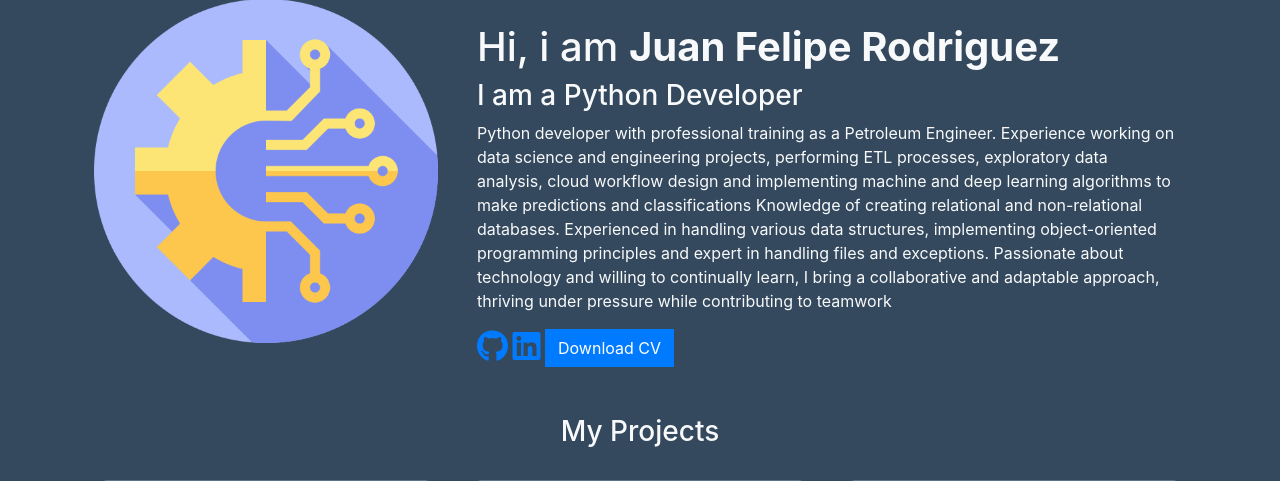
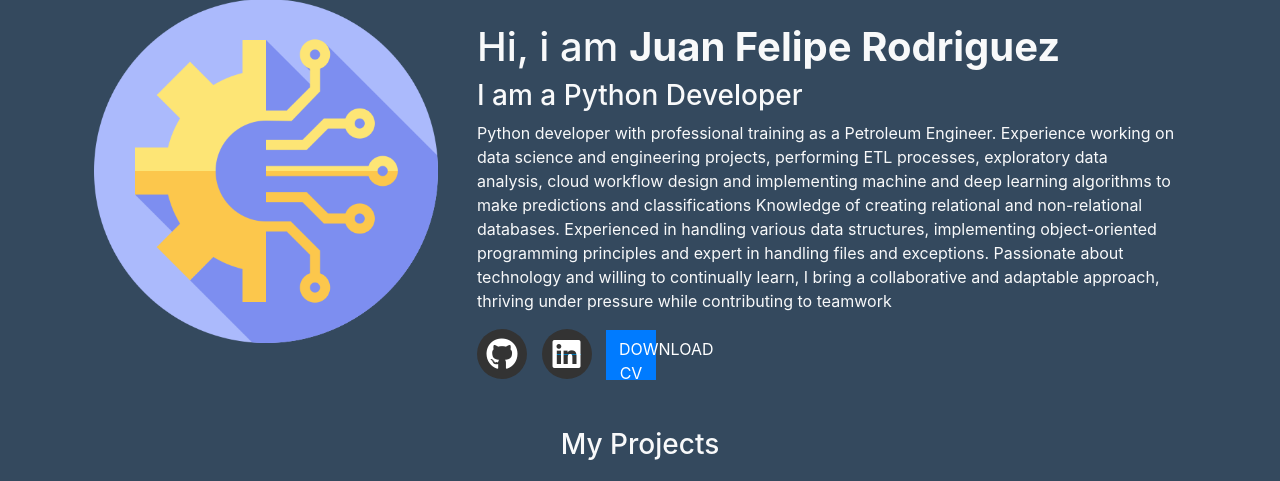
Before and after one commit to felipe97rg/Django_Portfolio, a Django app: page / in a window 1280 px wide. Shown: the part 81-562 px from the top of the page. Run offline with Django 5.2, Linux system fonts and the light colour scheme; data comes from the database, SQL or seed files in the repository; some libraries are stand-ins or nearby versions.

Commit message:
iconos 7

```diff
--- a/portfolio/static/main.css
+++ b/portfolio/static/main.css
@@ -10,3 +10,53 @@ body {
     border: 1px solid #eee;
     cursor: pointer;
   }
+ /* Estilos base para todos los botones sociales */
+.social-button {
+  display: inline-block;
+  width: 50px;
+  height: 50px;
+  border-radius: 50%;
+  color: #ffffff; /* Color del icono */
+  background-color: #333333; /* Fondo oscuro */
+  text-align: center;
+  line-height: 50px; /* Centra el ícono verticalmente */
+  margin-right: 10px; /* Espacio entre botones */
+  transition: background-color 0.3s, color 0.3s;
+}
+
+/* Estilos específicos por red social */
+.fa-github {
+  background-color: #333333; /* GitHub tiende a usar negro/gris */
+}
+
+.fa-linkedin {
+  background-color: #0077b5; /* Color característico de LinkedIn */
+}
+
+.btn-g {
+  background-color: #007bff; /* Un azul para el botón de descargar CV */
+  color: white; /* Color del texto */
+  border: none; /* Sin bordes */
+  padding: 10px 20px; /* Padding */
+  text-transform: uppercase; /* Texto en mayúsculas */
+  font-weight: bold; /* Texto en negrita */
+  border-radius: 0; /* Borde redondeado */
+}
+
+/* Hover effects para todos los botones */
+.social-button:hover, .btn-g:hover {
+  color: #ffffff; /* Mantiene el texto blanco */
+  background-color: #666666; /* Un gris más claro para hover */
+}
+
+.fa-linkedin:hover {
+  background-color: #0056b3; /* Un azul más oscuro para LinkedIn al hacer hover */
+}
+
+.fa-github:hover {
+  background-color: #555555; /* Un gris más oscuro para GitHub al hacer hover */
+}
+
+.btn-g:hover {
+  background-color: #0056c7; /* Azul más oscuro para el botón de CV */
+}
--- a/portfolio/templates/home.html
+++ b/portfolio/templates/home.html
@@ -24,13 +24,16 @@
                     in handling files and exceptions. Passionate about technology and willing to continually learn, I bring
                     a collaborative and adaptable approach, thriving under pressure while contributing to teamwork
                 </p>
-                <a href="https://github.com/felipe97rg" target="_blank">
+                <!-- Iconos de redes sociales con clase adicional para estilizar -->
+                <a href="https://github.com/felipe97rg" class="social-button" target="_blank">
                   <i class="fa-brands fa-github fa-2xl"></i>
                 </a>
-                <a href="https://www.linkedin.com/in/juan-felipe-rodriguez-granados-558673186" target="_blank">
+                <a href="https://www.linkedin.com/in/juan-felipe-rodriguez-granados-558673186" class="social-button" target="_blank">
                   <i class="fa-brands fa-linkedin fa-2xl"></i>
                 </a>
-                <a class="btn btn-primary btn-g rounded-0 mv-3" href="{% static 'portfolio/CV_Juan_Felipe_Rodriguez.docx.pdf'%}" target = "_blank">Download CV</a>
+
+                <!-- Botón para descargar el CV con clases de Bootstrap y clases adicionales -->
+                <a class="btn btn-primary btn-g rounded-0 mv-3 social-button" href="{% static 'portfolio/CV_Juan_Felipe_Rodriguez.docx.pdf' %}" target="_blank">Download CV</a>
 
         </div>
 
```
